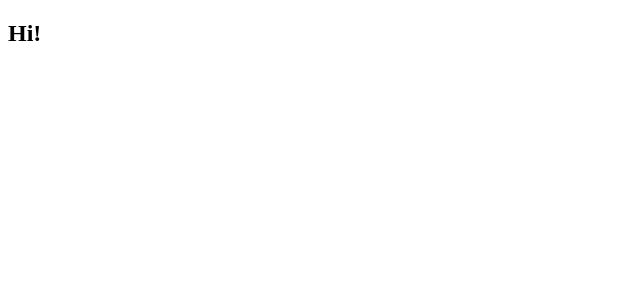
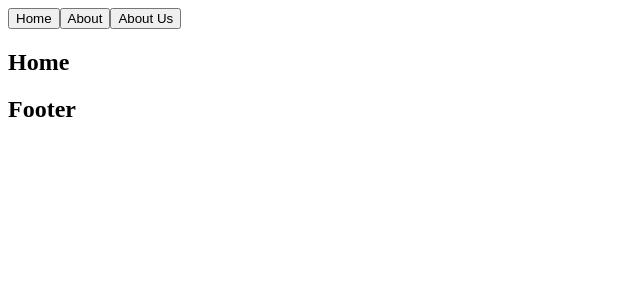
Before and after one commit to ajittupe2548/react-practice, a React (Vite) app: page / in a window 1280 px wide. Shown: the top 300 px of the page, without its empty margins (0-640 px from the left). Built offline with nearby package versions, Linux system fonts and the light colour scheme.

Commit message:
React router dom

```diff
--- a/App.js
+++ b/App.js
@@ -1,8 +1,111 @@
 import React from 'react';
+import { createBrowserRouter, RouterProvider, useRouteError, Link, Outlet, useParams } from 'react-router-dom';
 import ReactDOM from 'react-dom/client';
 
 const reactRoot = ReactDOM.createRoot(document.getElementById("root"));
 
-const reactHeadingContainer = React.createElement("h2", {}, "Hi!");
+const AppLayout = () => {
+    console.log(React.useState())
+    return (
+        <>
+            <Link to='/'>
+                <button>Home</button>
+            </Link>
+            <Link to='/about'>
+                <button>About</button>
+            </Link>
+            <Link to='/about/us'>
+                <button>About Us</button>
+            </Link>
+            <Outlet />
+            <h2>Footer</h2>
+        </>
+    );
+}
 
-reactRoot.render(reactHeadingContainer);
+const Home = () => {
+    return (
+        <>
+            <h2>Home</h2>
+        </>
+    );
+};
+
+const About = () => {
+    return (
+        <>
+            <h2>About</h2>
+        </>
+    );
+};
+
+const DynamicAbout = () => {
+    const { id } = useParams();
+    return (
+        <>
+            <h2>Dynamic About Id : {id}</h2>
+        </>
+    );
+};
+
+const AboutUs = () => {
+    return (
+        <>
+            <h2>About Us</h2>
+        </>
+    );
+};
+
+const HomeError = () => {
+    const err = useRouteError();
+    return (
+        <>
+            <h2>Home Error</h2>
+            <h3>{err.status} : {err.statusText}</h3>
+        </>
+    );
+}
+
+const AboutError = () => {
+    return (
+        <h2>About Error</h2>
+    );
+}
+
+const AboutUsError = () => {
+    return (
+        <h2>About Us Error</h2>
+    );
+}
+
+const appRoutes = createBrowserRouter([
+    {
+        path: '/',
+        element: <AppLayout />,
+        errorElement: <HomeError />,
+        children: [
+            {
+                path: '/',
+                element: <Home />,
+                errorElement: <HomeError />,
+            },
+            {
+                path: '/about',
+                element: <About />,
+                errorElement: <AboutError />,
+            },
+            {
+                path: '/about/:id',
+                element: <DynamicAbout />,
+                errorElement: <AboutError />,
+            },
+            {
+                path: '/about/us',
+                element: <AboutUs />,
+                errorElement: <AboutUsError />,
+            },
+        ]
+    }
+])
+
+reactRoot.render(<RouterProvider router={appRoutes} />);
--- a/package.json
+++ b/package.json
@@ -22,7 +22,8 @@
   },
   "dependencies": {
     "react": "^18.2.0",
-    "react-dom": "^18.2.0"
+    "react-dom": "^18.2.0",
+    "react-router-dom": "^6.14.2"
   },
   "browserslist": [
     "last 10 versions"
```
Also changed, not shown: Assignment.js (+29 -0 lines), 1 other file (tests, documents, lock files or other folders).
